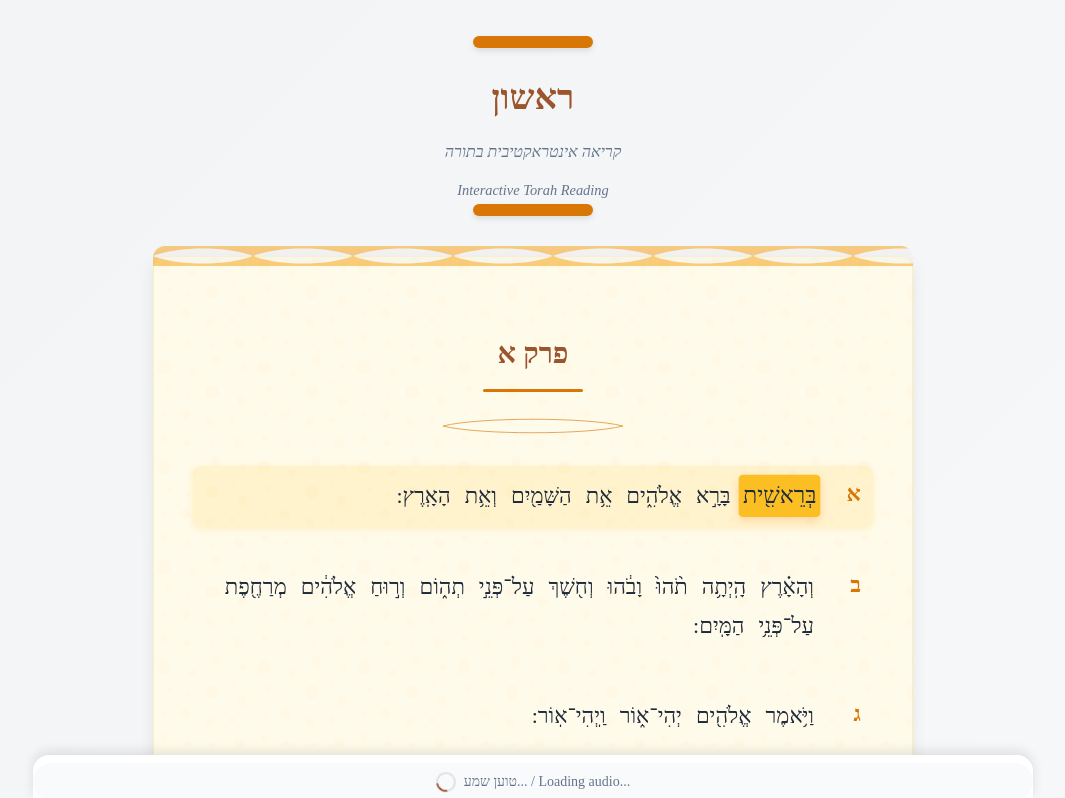
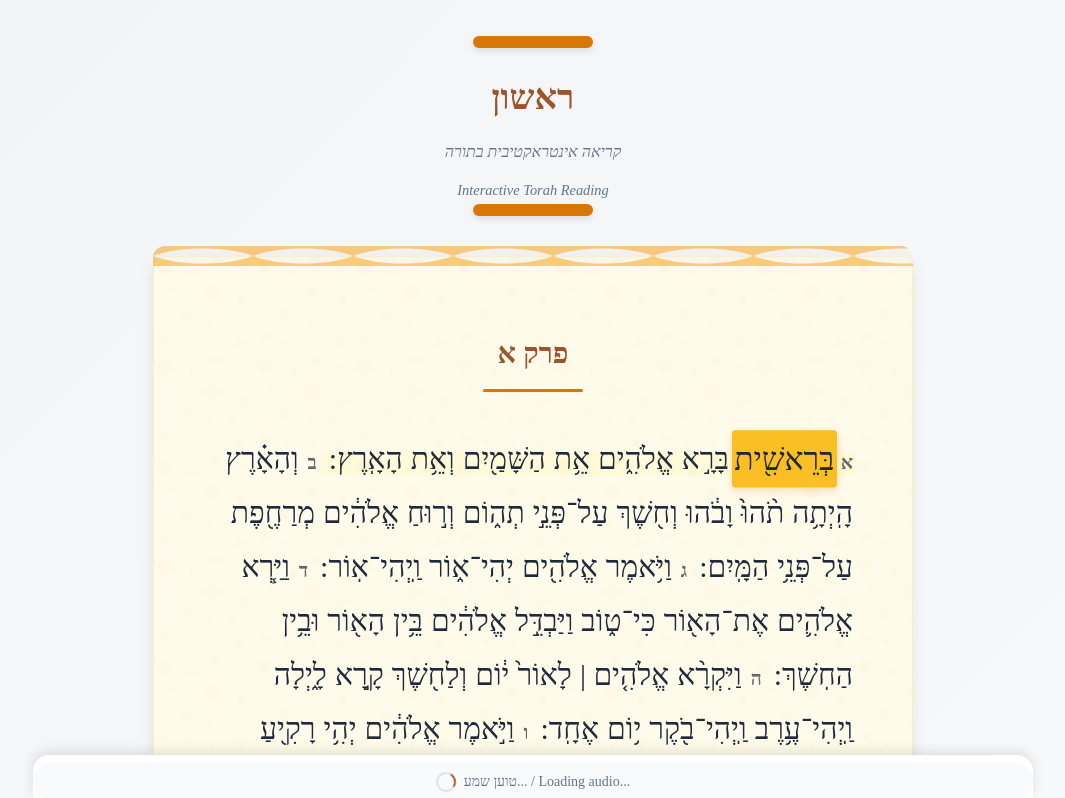
Before and after one commit to nbarkoch/torah-highlight-app, a React (Vite) app: page / in a window 1280 px wide. Shown: the top 798 px of the page, without its empty margins (107-1172 px from the left). Built offline with nearby package versions, Linux system fonts and the light colour scheme; a web font is replaced by a local one.

Commit message:
make words together

```diff
--- a/src/components/ParashaText.tsx
+++ b/src/components/ParashaText.tsx
@@ -28,16 +28,10 @@ const ParashaText = ({
 
   return (
     <div className="parasha-text-container">
-      {Object.entries(versesByPerek).map(([perek, perekVerses], pIndex) => {
-        return (
+      {Object.entries(versesByPerek).map(([perek, perekVerses], pIndex) => (
         <div key={`perek-${perek || "unknown"}`} className="perek-container">
-            {perek && (
-              <div className="perek-header">
-                <h2 className="perek-heading">פרק {perek}</h2>
-                <div className="perek-decoration"></div>
-              </div>
-            )}
-            <div className="verses-list">
+          {perek && <h2 className="perek-heading">פרק {perek}</h2>}
+          <div className="continuous-text">
             {perekVerses.map((verse, index) => {
               const verseNumG = numberToHebrew(
                 index + 1 + (pIndex === 0 ? offset : 0)
@@ -45,17 +39,30 @@ const ParashaText = ({
               const isActive = highlightedWordId?.startsWith(
                 `${verse.number - 1}-`
               );
+
               return (
-                  <div
+                <span
                   id={`verse-${verse.number - 1}`}
                   key={`verse-${verse.number}`}
-                    className={`verse-container ${
-                      isActive ? "active-verse" : ""
-                    }`}
+                  className={`verse-span ${isActive ? "active-verse" : ""}`}
                 >
-                    <div className="verse-number">{verseNumG}</div>
-                    <div className="verse-words">
-                      {verse.words.map((word) => (
+                  {verse.words.map((word, wordIndex) => {
+                    if (wordIndex === 0) {
+                      // For the first word, include the verse number as a non-breaking group
+                      return (
+                        <span className="verse-starter" key={word.id}>
+                          <span className="verse-number">{verseNumG}</span>
+                          <HighlightableWord
+                            id={word.id}
+                            text={word.text}
+                            isHighlighted={word.id === highlightedWordId}
+                            onClick={() => handleWordClick(word)}
+                          />
+                        </span>
+                      );
+                    } else {
+                      // For other words, render normally
+                      return (
                         <HighlightableWord
                           key={word.id}
                           id={word.id}
@@ -63,15 +70,15 @@ const ParashaText = ({
                           isHighlighted={word.id === highlightedWordId}
                           onClick={() => handleWordClick(word)}
                         />
-                      ))}
-                    </div>
-                  </div>
+                      );
+                    }
+                  })}
+                </span>
               );
             })}
           </div>
         </div>
-        );
-      })}
+      ))}
     </div>
   );
 };
--- a/src/pages/AliyahReadingPage.tsx
+++ b/src/pages/AliyahReadingPage.tsx
@@ -1,4 +1,4 @@
-import { useState, useEffect, useRef } from "react";
+import { useState, useEffect } from "react";
 import ParashaText from "../components/ParashaText";
 import ReadingControls from "../components/ReadingControls";
 
@@ -94,24 +94,6 @@ const AliyahReader = ({ aliyahData }: AliyahReaderProps) => {
 
   // Track the current verse for scrolling
   const [currentVerseIndex, setCurrentVerseIndex] = useState(0);
-  const [showControls, setShowControls] = useState(true);
-  const lastScrollPos = useRef(0);
-
-  // Handle scroll to control visibility of the sticky player
-  useEffect(() => {
-    const handleScroll = () => {
-      const currentScrollPos = window.pageYOffset;
-      if (currentScrollPos > lastScrollPos.current) {
-        setShowControls(false);
-      } else if (currentScrollPos < lastScrollPos.current) {
-        setShowControls(true);
-      }
-      lastScrollPos.current = currentScrollPos;
-    };
-
-    window.addEventListener("scroll", handleScroll);
-    return () => window.removeEventListener("scroll", handleScroll);
-  }, []);
 
   const handleWordClick = (clickedWord?: ProcessedWord) => {
     if (clickedWord) {
@@ -203,9 +185,7 @@ const AliyahReader = ({ aliyahData }: AliyahReaderProps) => {
       </div>
 
       {/* Fixed controls at the bottom */}
-      <div
-        className={`sticky-controls-wrapper ${showControls ? "" : "hidden"}`}
-      >
+      <div className={`sticky-controls-wrapper`}>
         {isLoading ? (
           <div className="audio-loading-indicator">
             <div className="loading-spinner small"></div>
--- a/src/styles/Torah.css
+++ b/src/styles/Torah.css
@@ -196,15 +196,36 @@ body {
   box-shadow: 0 2px 8px rgba(251, 191, 36, 0.2);
 }
 
+.continuous-text {
+  flex-wrap: wrap;
+  direction: rtl;
+  padding: 16px;
+  line-height: 1.8;
+}
+
+.verse-span {
+  align-items: baseline;
+  padding: 4px;
+  border-radius: 4px;
+  transition: background-color 0.3s ease;
+}
+.verse-starter {
+  display: inline-flex;
+  align-items: baseline;
+  white-space: nowrap; /* This ensures the verse number and first word stay together */
+}
+
+.verse-span.active-verse {
+  background-color: rgba(255, 235, 59, 0.1);
+}
+
 .verse-number {
-  margin: 0 0 0 12px;
+  display: inline-block;
   font-weight: bold;
-  color: var(--accent-color);
-  min-width: 28px;
-  font-size: 1.4rem;
+  color: #666;
   font-family: "David Libre", serif;
-  position: relative;
-  top: -2px;
+  font-size: 1.2rem;
+  padding-left: 5px;
 }
 
 .verse-words {
@@ -213,15 +234,14 @@ body {
 
 .word {
   display: inline-block;
-  margin: 0 3px;
-  padding: 0 4px;
+  margin: 0 2px;
+  padding: 0 2px;
   background-color: transparent;
-  border-radius: 4px;
-  transition: all 0.2s ease;
+  border-radius: 3px;
+  transition: background-color 0.1s ease;
   font-family: "ShlomoStam", serif;
-  font-size: 22px;
+  font-size: 30px;
   cursor: pointer;
-  position: relative;
 }
 
 /* ===== Controls ===== */
@@ -669,10 +689,6 @@ body {
     font-size: 1.8rem;
   }
 
-  .verse-number {
-    font-size: 1.2rem;
-  }
-
   .controls-row {
     flex-direction: column;
     align-items: stretch;
```
Lines whose indentation alone changed are shown as unchanged.
